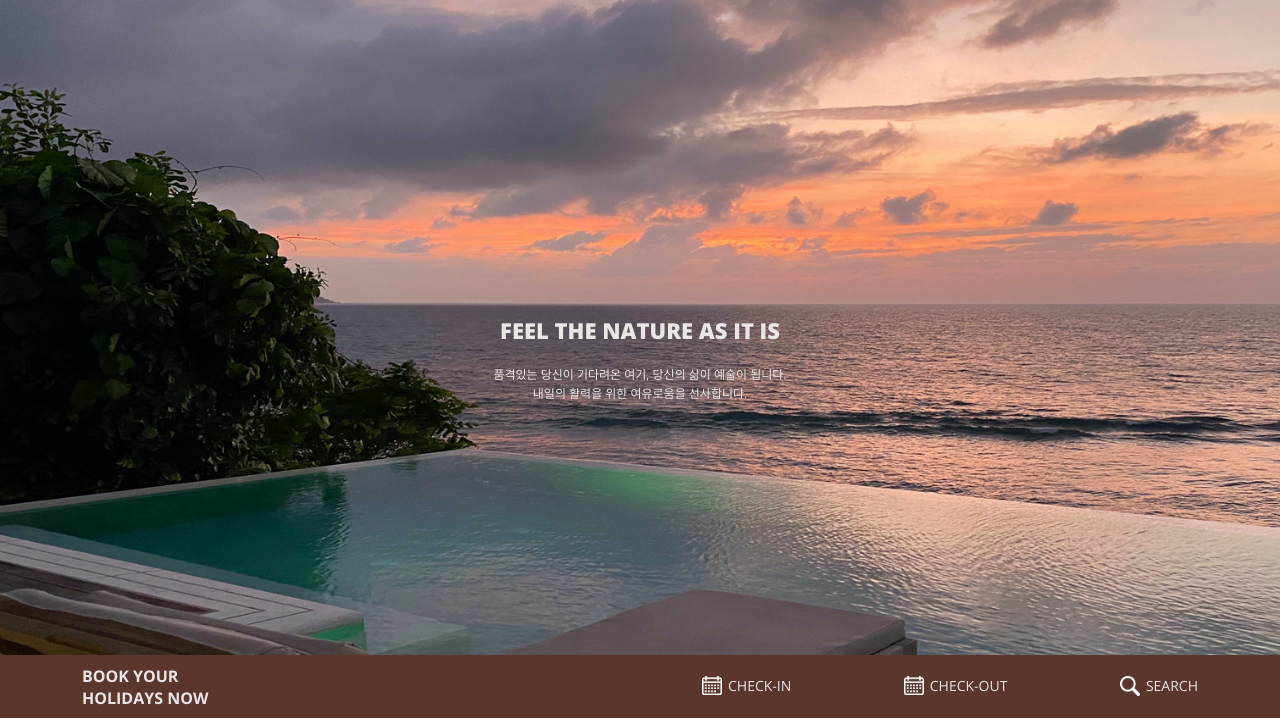
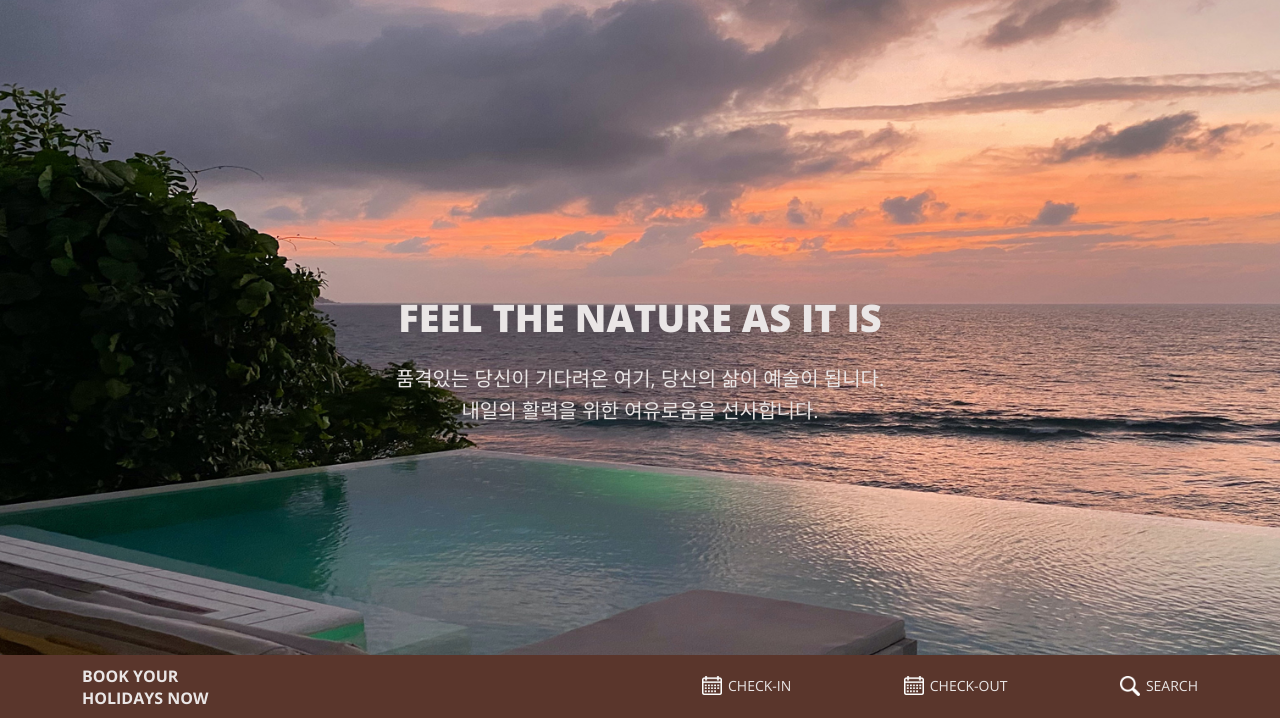
Before and after one commit to jangjiheee/portfolio1, a PHP site: page /resty.html in a window 1280 px wide. Shown: the part 81-799 px from the top of the page. Run offline with PHP 8.4, Linux system fonts and the light colour scheme.

Commit message:
폰트사이즈 조절

```diff
--- a/assets/css/index.css
+++ b/assets/css/index.css
@@ -158,11 +158,31 @@ img {
   font-weight: 800;
   margin-bottom: 20px;
 }
+@media screen and (min-width: 768px) {
+  .wrapper article .main-img .title h1 {
+    font-size: 26px;
+  }
+}
+@media screen and (min-width: 1024px) {
+  .wrapper article .main-img .title h1 {
+    font-size: 38px;
+  }
+}
 .wrapper article .main-img .title p {
   font-size: 12px;
   font-weight: 400;
   word-break: keep-all;
   line-height: 1.6;
+}
+@media screen and (min-width: 768px) {
+  .wrapper article .main-img .title p {
+    font-size: 16px;
+  }
+}
+@media screen and (min-width: 1024px) {
+  .wrapper article .main-img .title p {
+    font-size: 20px;
+  }
 }
 .wrapper article .main-img .reserve-bar {
   width: 100%;
--- a/assets/scss/index.scss
+++ b/assets/scss/index.scss
@@ -1027,12 +1027,24 @@
                     font-size: 22px;
                     font-weight: 800;
                     margin-bottom: 20px;
+                    @include responsive(tablet-size) {
+                        font-size: 26px;
+                    }
+                    @include responsive(pc-size) {
+                        font-size: 38px;
+                    }
                 }
                 p {
                     font-size: 12px;
                     font-weight: 400;
                     word-break: keep-all;
                     line-height: 1.6;
+                    @include responsive(tablet-size) {
+                        font-size: 16px;
+                    }
+                    @include responsive(pc-size) {
+                        font-size: 20px;
+                    }
                 }
             }
             .reserve-bar {
```
Also changed, not shown: 1 other file.
